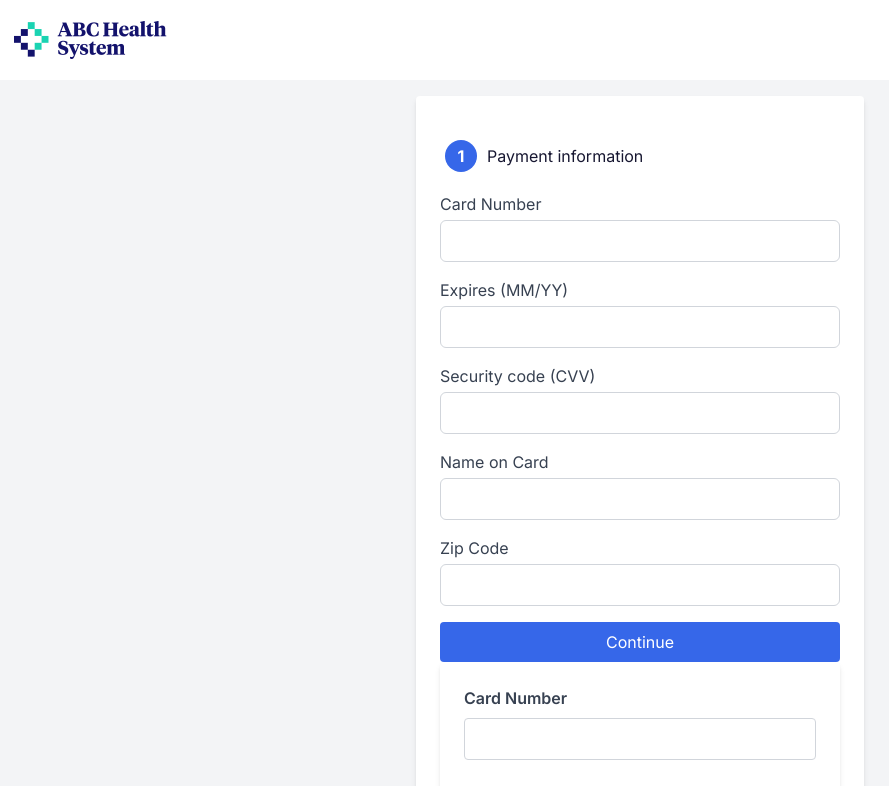
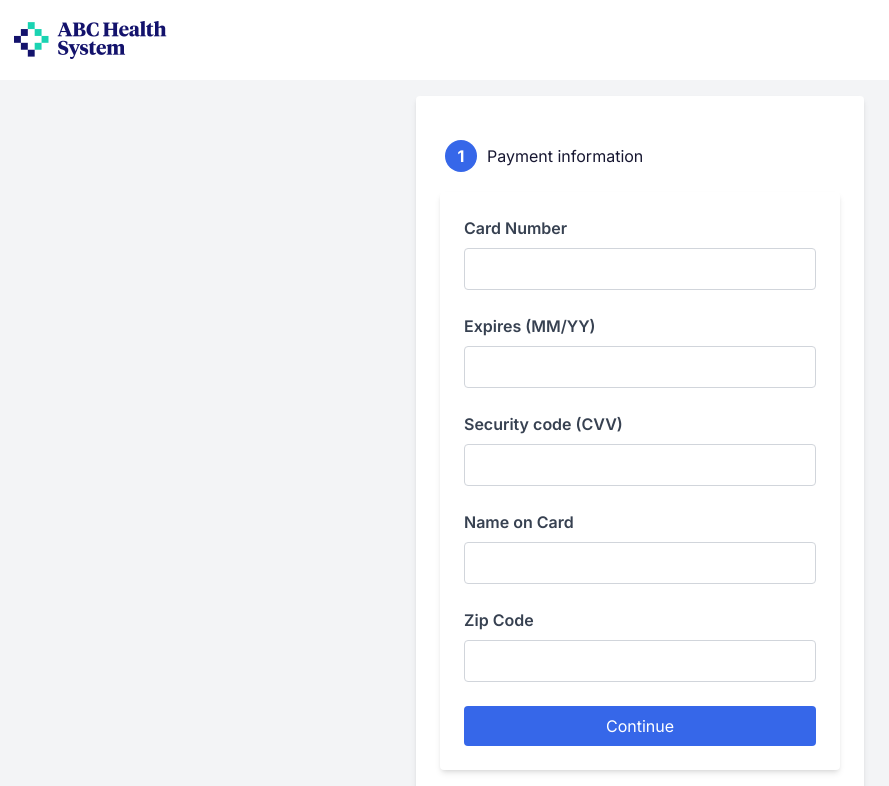
Before and after one commit to jrenee42/cedar-jill-project, a Next.js app: page /billingDetails in a window 1280 px wide. Shown: the top 786 px of the page, without its empty margins (0-889 px from the left). Built offline with nearby package versions, Linux system fonts and the light colour scheme.

Commit message:
added receipt page

```diff
--- a/app/billingDetails/page.tsx
+++ b/app/billingDetails/page.tsx
@@ -2,9 +2,7 @@
 
 import React, {useState} from 'react';
 import {FieldValues} from 'react-hook-form';
-import {TextForm} from "@/app/ui/TextForm";
 import clsx from 'clsx';
-import MyForm from "@/app/ui/MyForm";
 import MyForm2 from "@/app/ui/MyForm2";
 import {
     hasContent,
@@ -13,15 +11,18 @@ import {
     validateThreeDigitNumber,
     validateZipCode
 } from "@/app/validators";
+import Link from "next/link";
 
 export default function Page() {
     // 1 or 2
     const [activeSection, setActiveSection] = useState(1);
-
+    const [ccendNumber, setCcendNumber] = useState('');
 
     const handleFormSubmit = (data: FieldValues) => {
         console.log(data);
         setActiveSection(2);
+        const entireNumber = data.cardNumber;
+        setCcendNumber(entireNumber.slice(-4));
     };
 
     const makeSectionClass = (section: number) => clsx('flex items-center justify-center text-white font-bold rounded-full w-8 h-8',
@@ -31,21 +32,44 @@ export default function Page() {
         },
     );
 
-    const testValidator = (value: string) => value.length > 0;
     const fields = [{
         label: 'Card Number',
         name: 'cardNumber',
         labelName: 'Credit Card Number',
         validator: validateCreditCardNumber
     },
-        {label: 'Expires (MM/YY)', name: 'expiryDate', labelName: 'expiration Date', validator: validateExpiryDate},
-        {label: 'Security code (CVV)', name: 'ccv', labelName: 'Security Code', validator: validateThreeDigitNumber},
+        {
+            label: 'Expires (MM/YY)',
+            name: 'expiryDate',
+            labelName: 'Expiration Date',
+            validator: validateExpiryDate,
+        },
+        {
+            label: 'Security code (CVV)',
+            name: 'ccv',
+            labelName: 'Security Code',
+            validator: validateThreeDigitNumber,
+        },
         {label: 'Name on Card', name: 'name', labelName: 'Name', validator: hasContent},
         {label: 'Zip Code', name: 'zip', labelName: 'Zip Code', validator: validateZipCode},
     ];
 
-    return <div>
+    const payPart = <div>
+        <div>
+            You're about to make a payment of $800
+        </div>
 
+        <div> for credit card ending in ****{ccendNumber}</div>
+        <Link href='/receipt'
+              className="flex mt-[24px] justify-center flex-grow bg-blue-500 text-white font-bold py-2 px-4 rounded hover:bg-blue-600 transition-colors duration-300"
+        >
+            Pay $800
+
+        </Link>
+    </div>;
+
+    return (
+        <div>
             <div className="min-h-screen flex items-center justify-center bg-gray-100 p-4">
                 <div className="bg-white p-6 rounded shadow-md w-full max-w-md">
                     <div className="flex flex-row items-center justify-between number-header">
@@ -56,12 +80,11 @@ export default function Page() {
 
                             <div className="ml-[10px] text-dark-700"> Payment information</div>
                         </div>
-                    {activeSection === 2 && (<div className='text-blue-500 hover:text-blue-700' onClick={() => {
+                    </div>
+
+                    <MyForm2 onSubmit={handleFormSubmit} fields={fields} onEditClick={() => {
                         setActiveSection(1)
-                    }}>Edit</div>)}
-                </div>
-                <TextForm onSubmit={handleFormSubmit}/>
-                <MyForm2 onSubmit={handleFormSubmit} fields={fields}/>
+                    }}/>
 
                     <div className="flex flex-row items-center justify-between number-header">
                         <div className="flex items-center">
@@ -72,7 +95,9 @@ export default function Page() {
                             <div className="ml-[10px] text-dark-700"> Review and pay</div>
                         </div>
                     </div>
+                    {activeSection === 2 && payPart}
+
                 </div>
             </div>
-    </div>;
-}
+        </div>);
+};
--- a/app/page.tsx
+++ b/app/page.tsx
@@ -7,7 +7,7 @@ export default function Home() {
 
             <div className="flex flex-col items-center">
                 <div className="w-[376px] flex flex-col items-center mt-[96px]">
-      <div className='text-blue-800 font-extrabold text-xxl '>
+                    <div className='text-blue-800 font-extrabold text-xxl'>
                         Hi, Taylor
                     </div>
                     <div className='text-dark-700 mt-[16px]'>
--- /dev/null
+++ b/app/receipt/page.tsx
@@ -0,0 +1,3 @@
+export default function Page() {
+    return <div className='text-blue-800 font-extrabold text-xxl'>Thank you for your payment!</div>;
+}
--- a/app/ui/MyForm2.tsx
+++ b/app/ui/MyForm2.tsx
@@ -12,38 +12,56 @@ interface Field {
 interface MyFormProps {
     onSubmit: (data: any) => void;
     fields: Field[];
+    onEditClick: () => void;
 }
 
-const MyForm2: React.FC<MyFormProps> = ({onSubmit, fields}) => {
+const MyForm2: React.FC<MyFormProps> = ({onSubmit, fields, onEditClick}) => {
     const {control, handleSubmit, formState: {errors, isValid, touchedFields}, reset, getValues} = useForm({
         mode: 'onChange'
     });
 
     const [show, setShow] = useState(true);
-
+    const [isDirty, setDirty] = useState(false);
 
     const handleFormSubmit = (data: any) => {
         onSubmit(data);
+        setDirty(true);
         reset(getValues());
         setShow(false);
     };
 
+    const handleInvalidSubmit = () => {
+        setDirty(true);
+    };
+
+    const valueIsFilledIn = (fieldName: string) => {
+        const vals = getValues();
+        const actual = vals?.[fieldName];
+        if (actual) {
+            const trimmed = actual.trim();
+            return trimmed.length > 0;
+        }
+        return false;
+    };
+
     const isFieldValid = (fieldName: string) => {
-        const vals = getValues();
-        console.log('vals???', vals);
-        return touchedFields[fieldName] && !errors[fieldName];
+        return (touchedFields[fieldName] || isDirty) && !errors[fieldName];
     };
 
     const isFieldInvalid = (fieldName: string) => {
-        return touchedFields[fieldName] && errors[fieldName];
+        // console.log('for ', fieldName, isDirty, touchedFields[fieldName], errors[fieldName]);
+        return (isDirty || touchedFields[fieldName]) && errors[fieldName];
     }
 
     const actualForm = (
-        <form onSubmit={handleSubmit(handleFormSubmit)}
-              className="space-y-6 max-w-md mx-auto p-6 bg-white rounded shadow-md">
-            {fields.map((field) => (
+        <form onSubmit={handleSubmit(handleFormSubmit, handleInvalidSubmit)}
+              className="space-y-6 max-w-md mx-auto p-6 bg-white rounded shadow-md text-gray-600">
+            {fields.map((field) => {
+                let inputClass = `block w-full border ${errors[field.name] ? 'border-red-500' : 'border-gray-300'} rounded py-2 px-4 focus:outline-none focus:ring-2 ${errors[field.name] ? 'focus:ring-red-500' : 'focus:ring-blue-500'}`;
+                return (
                     <div key={field.name} className="relative">
-                    <label htmlFor={field.name} className="block text-gray-700 font-semibold mb-2">{field.label}</label>
+                        <label htmlFor={field.name}
+                               className="block text-gray-700 font-semibold mb-2">{field.label}</label>
                         <Controller
                             name={field.name}
                             control={control}
@@ -56,7 +74,7 @@ const MyForm2: React.FC<MyFormProps> = ({onSubmit, fields}) => {
                                 <div className='relative'>
                                     <input
                                         {...controllerField}
-                                    className={`block w-full border ${errors[field.name] ? 'border-red-500' : 'border-gray-300'} rounded py-2 px-4 focus:outline-none focus:ring-2 ${errors[field.name] ? 'focus:ring-red-500' : 'focus:ring-blue-500'}`}
+                                        className={inputClass}
                                     />
                                     {isFieldInvalid(field.name) && (
                                         <Image src='/errorBang.png'
@@ -65,23 +83,29 @@ const MyForm2: React.FC<MyFormProps> = ({onSubmit, fields}) => {
                                                className="absolute right-3 top-2.5 h-5 w-5 text-red-500"
                                                alt='error'/>
                                     )}
+                                    {isFieldValid(field.name) && (
+                                        <Image src='/successCheck2.png'
+                                               width={24}
+                                               height={24}
+                                               className="absolute right-3 top-2.5 h-5 w-5 text-green-700"
+                                               alt='successr'/>
+                                    )}
                                 </div>
                             )}
                         />
-                    {isFieldValid(field.name) && (
-                        <span className="absolute right-2 top-9 text-green-500">&#10003;</span>
-                    )}
+
 
                         {isFieldInvalid(field.name) &&
                             <span className="text-red-500 text-sm mt-1">{`Invalid ${field.labelName}`}</span>}
                     </div>
-            ))}
+                );
+            })}
 
             <button
                 type="submit"
-                className={`w-full bg-blue-500 text-white py-2 px-4 rounded focus:outline-none focus:ring-2 focus:ring-blue-500 hover:bg-blue-700 ${!isValid ? 'opacity-50 cursor-not-allowed' : ''}`}
+                className={`w-full bg-blue-500 text-white py-2 px-4 rounded focus:outline-none focus:ring-2 focus:ring-blue-500 hover:bg-blue-700`}
             >
-                Submit
+                Continue
             </button>
         </form>
     );
@@ -90,7 +114,11 @@ const MyForm2: React.FC<MyFormProps> = ({onSubmit, fields}) => {
         return actualForm;
     }
     return <div>
-        <button onClick={() => setShow(true)}>edit</button>
+        <div className='text-blue-500 hover:text-blue-700' onClick={() => {
+            setShow(true);
+            onEditClick();
+        }}>edit
+        </div>
     </div>
 };
 
```
Also changed, not shown: public/successCheck.png (deleted), public/successCheck2.png (added). Lines whose indentation alone changed are shown as unchanged.
